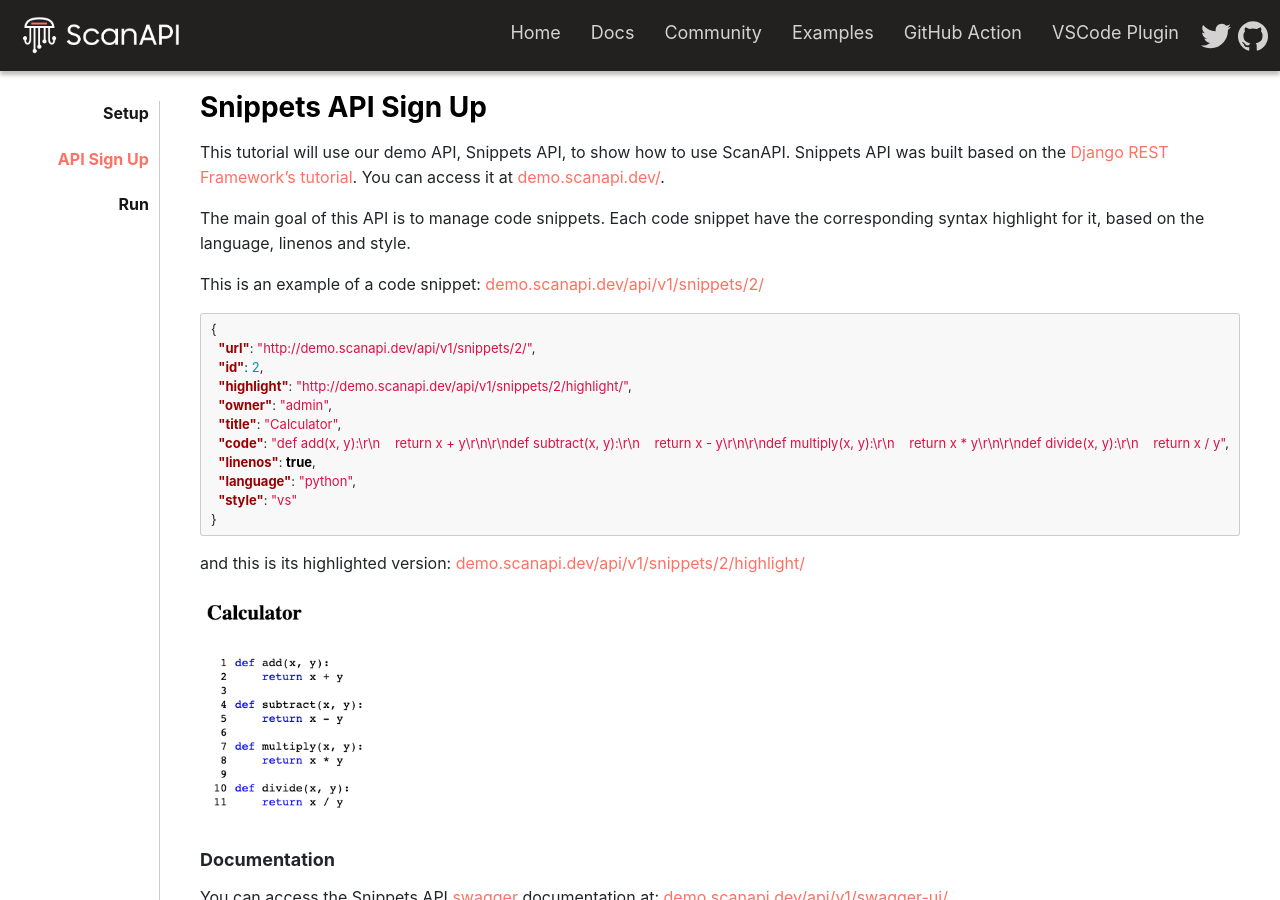
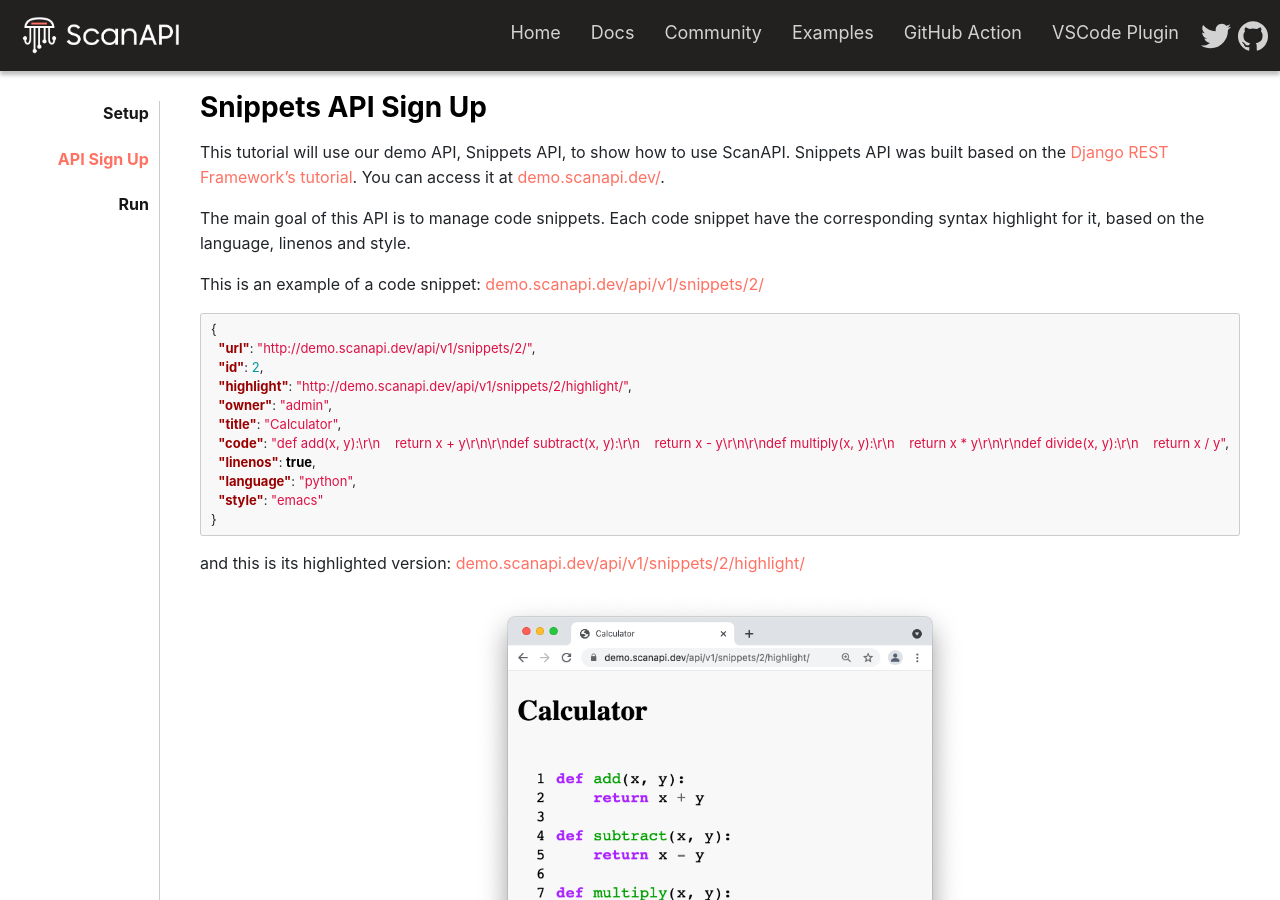
Before and after one commit to scanapi/website, a Jekyll site: the page built from _tutorials/page2.md, in a window 1280 px wide and 900 px high. Built offline with Jekyll 4.4.1, drawn with Linux system fonts in a browser that asks for light colours.

Commit message:
Better calculator-highlight image

````diff
--- a/_tutorials/page2.md
+++ b/_tutorials/page2.md
@@ -28,16 +28,16 @@
   "code": "def add(x, y):\r\n    return x + y\r\n\r\ndef subtract(x, y):\r\n    return x - y\r\n\r\ndef multiply(x, y):\r\n    return x * y\r\n\r\ndef divide(x, y):\r\n    return x / y",
   "linenos": true,
   "language": "python",
-  "style": "vs"
+  "style": "emacs"
 }
 ```
 
 and this is its highlighted version: [demo.scanapi.dev/api/v1/snippets/2/highlight/](https://demo.scanapi.dev/api/v1/snippets/2/highlight/)
 
-<p>
+<p align="center">
   <img
     src="/assets/images/tutorial/page2/calculator-highlight.png"
-    width="200"
+    width="500"
     alt="An overview screenshot of the report."
   >
 </p>
````
Also changed, not shown: assets/images/tutorial/page2/calculator-highlight.png.
